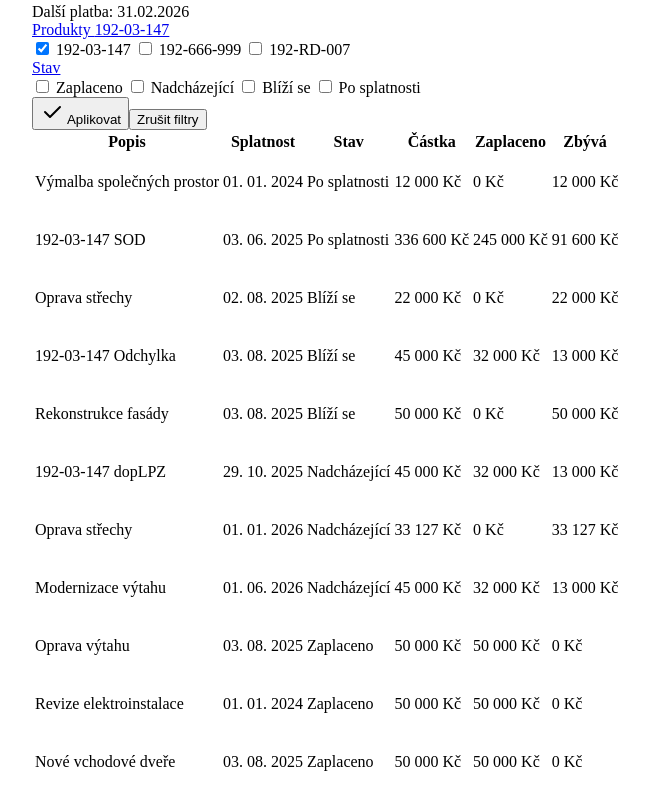
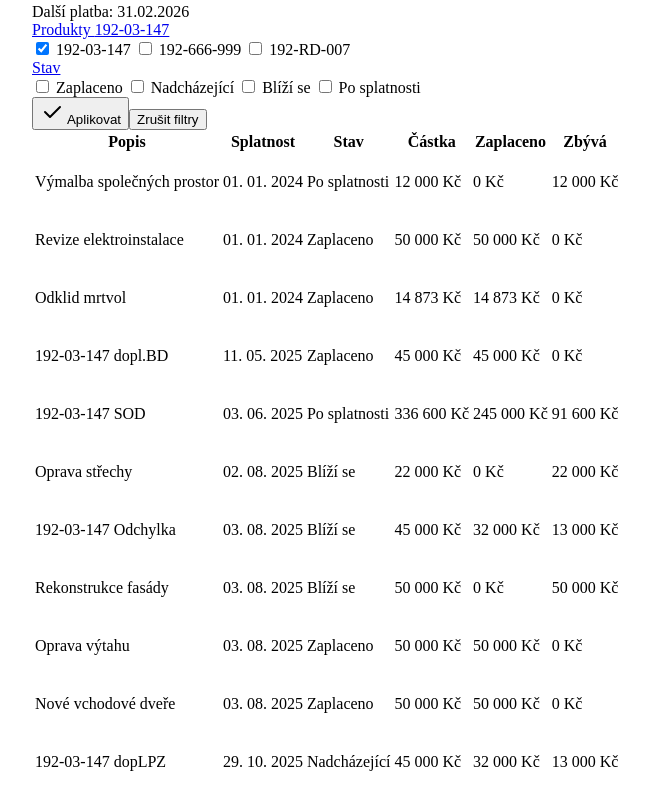
Before and after one commit to TomVitha/ois-vue, a Vue app: page /platby in a window 1280 px wide. Shown: the part 1340-2140 px from the top of the page, without its empty margins (248-897 px from the left). Built offline with nearby package versions, Linux system fonts and the light colour scheme.

Commit message:
Fix price table DataTables init; Remove Payment data computation from component

```diff
--- a/src/components/Payment/Payment.vue
+++ b/src/components/Payment/Payment.vue
@@ -1,13 +1,9 @@
 <script setup lang="ts">
-  import { computed } from 'vue'
-  import { RouterLink } from 'vue-router'
-
   import { useFormatting } from '@/composables/formatting'
-  import { useLocaleStore } from '@/stores/locale'
   import { usePaymentsStore } from '@/stores/payments'
+  import type { PaymentStatusCode } from '@/stores/payments'
 
   const { formatDate, formatCurrency } = useFormatting()
-  const localeStore = useLocaleStore()
   const paymentsStore = usePaymentsStore()
 
   // Prevent undeclared props from falling through onto the root DOM element.
@@ -22,49 +18,16 @@
     duedate: string
     amount: number
     paid: number
+    remaining: number
+    isPartiallyPaid: boolean
+    percentPaid: number
+    status: PaymentStatusCode
+    statusText: string
+    statusBadgeClass: string
     isInvoiceShown?: boolean
     variant?: 'list' | 'table'
   }>(), {
     variant: 'list'
-  })
-
-  // TODO: Get from store
-  const dueDaysThreshold = 7
-  const remainingAmount = computed(() => props.amount - props.paid)
-
-  const isPaid = computed(() => props.paid >= props.amount)
-  const isPartiallyPaid = computed(() => props.paid > 0 && props.paid < props.amount)
-  const percentagePaid = computed(() => {
-    if (props.amount === 0) return 0      // avoid division by zero
-    return Math.min(100, (props.paid / props.amount) * 100).toFixed(2)
-  })
-
-  type PaymentStatus = 'unknown' | 'upcoming' | 'due' | 'overdue' | 'paid'
-  const status = computed<PaymentStatus>(() => {
-    const today = new Date('2025-08-01')    // DEV: hard-coded today date for dev purposes
-    const dueDate = new Date(props.duedate)
-    today.setHours(0, 0, 0, 0)
-    dueDate.setHours(0, 0, 0, 0)
-    const diffDays = Math.ceil((dueDate.getTime() - today.getTime()) / (24 * 60 * 60 * 1000))
-
-    if (isPaid.value) return 'paid'
-    if (diffDays < 0) return 'overdue'
-    if (diffDays <= dueDaysThreshold) return 'due'
-    if (diffDays > dueDaysThreshold) return 'upcoming'
-    return 'unknown'
-  })
-
-  // TODO: Create a status object in store, with texts, class
-  const statusText = computed(() => {
-    const map: Record<PaymentStatus, Record<string, string>> = {
-      unknown: { cs: 'Neznámý', en: 'Unknown' },
-      upcoming: { cs: 'Nadcházející', en: 'Upcoming' },
-      due: { cs: 'Blíží se', en: 'Due' },
-      overdue: { cs: 'Po splatnosti', en: 'Overdue' },
-      paid: { cs: 'Zaplaceno', en: 'Paid' },
-    }
-    const locale = localeStore.locale.startsWith('cs') ? 'cs' : 'en'
-    return map[status.value][locale]
   })
 
   function openPayment() {
@@ -90,16 +53,11 @@
         <div class="fw-bold">{{ formatCurrency(props.amount) }}</div>
         <span
           class="badge"
-          :class="{
-            'bg-success-lt': status === 'paid',
-            'bg-info-lt': status === 'upcoming',
-            'bg-warning-lt': status === 'due',
-            'bg-danger-lt': status === 'overdue'
-          }">
-          {{ statusText }}
+          :class="props.statusBadgeClass">
+          {{ props.statusText }}
         </span>
       </div>
-      <div class="col-12" v-if="isPartiallyPaid">
+      <div class="col-12" v-if="props.isPartiallyPaid">
         <div class="row gy-1">
           <div class="col">
             <!-- <div class="text-secondary">Zaplaceno</div> -->
@@ -107,19 +65,19 @@
           </div>
           <div class="col text-end">
             <!-- <div class="text-secondary">Zbývá</div> -->
-            <div class="fs-5 text-secondary">{{ formatCurrency(remainingAmount) }}</div>
+            <div class="fs-5 text-secondary">{{ formatCurrency(props.remaining) }}</div>
           </div>
           <div class="col-12">
             <div class="progress progress-sm">
               <div
                 class="progress-bar bg-success"
-                :style="`width: ${percentagePaid}%`"
-                :title="`${percentagePaid}% zaplaceno`"
+                :style="`width: ${props.percentPaid}%`"
+                :title="`${props.percentPaid}% zaplaceno`"
                 role="progressbar"
-                :aria-valuenow="percentagePaid"
+                :aria-valuenow="props.percentPaid"
                 aria-valuemin="0"
                 aria-valuemax="100">
-                <span class="visually-hidden"> {{ percentagePaid }}% zaplaceno</span>
+                <span class="visually-hidden"> {{ props.percentPaid }}% zaplaceno</span>
               </div>
             </div>
           </div>
@@ -142,26 +100,21 @@
     <td data-label="Splatnost" :data-sort="props.duedate">
       {{ formatDate(props.duedate) }}
     </td>
-    <td data-label="Stav">
+    <td data-label="Stav" :data-sort="props.status">
       <span
         class="badge"
-        :class="{
-          'bg-success-lt': status === 'paid',
-          'bg-info-lt': status === 'upcoming',
-          'bg-yellow-lt': status === 'due',
-          'bg-danger-lt': status === 'overdue'
-        }">
-        {{ statusText }}
+        :class="props.statusBadgeClass">
+        {{ props.statusText }}
       </span>
     </td>
-    <td class="text-success text-sm-end" data-label="Částka">
+    <td class="text-success text-sm-end" :data-sort="props.amount" data-label="Částka">
       {{ formatCurrency(props.amount) }}
     </td>
-    <td class="text-sm-end" data-label="Zaplaceno">
+    <td class="text-sm-end" :data-sort="props.paid" data-label="Zaplaceno">
       {{ formatCurrency(props.paid) }}
     </td>
-    <td class="text-sm-end" data-label="Zbývá">
-      {{ formatCurrency(remainingAmount) }}
+    <td class="text-sm-end" :data-sort="props.remaining" data-label="Zbývá">
+      {{ formatCurrency(props.remaining) }}
     </td>
   </tr>
 </template>
--- a/src/stores/payments.ts
+++ b/src/stores/payments.ts
@@ -4,6 +4,7 @@
 
 import { defineStore } from 'pinia'
 import { computed, ref } from 'vue'
+import { useLocaleStore } from '@/stores/locale'
 
 type PaymentHistoryItem = {
   id: number
@@ -20,6 +21,43 @@ type PaymentDataItem = {
   paid: number
   isInvoiceShown?: boolean
   paymentHistory?: PaymentHistoryItem[]
+}
+
+export type PaymentStatusCode = 0 | 1 | 2 | 3 | 4
+type PaymentStatusKey = 'unknown' | 'upcoming' | 'due' | 'paid' | 'overdue'
+type PaymentStatusMeta = {
+  key: PaymentStatusKey
+  text: { cs: string; en: string }
+  badgeClass: string
+}
+
+// Single source of truth for status ordering, localized text and badge styles.
+const PAYMENT_STATUSES: Record<PaymentStatusCode, PaymentStatusMeta> = {
+  0: {
+    key: 'unknown',
+    text: { cs: 'Neznámý', en: 'Unknown' },
+    badgeClass: 'bg-secondary-lt'
+  },
+  1: {
+    key: 'upcoming',
+    text: { cs: 'Nadcházející', en: 'Upcoming' },
+    badgeClass: 'bg-info-lt'
+  },
+  2: {
+    key: 'due',
+    text: { cs: 'Blíží se', en: 'Due' },
+    badgeClass: 'bg-warning-lt'
+  },
+  3: {
+    key: 'paid',
+    text: { cs: 'Zaplaceno', en: 'Paid' },
+    badgeClass: 'bg-success-lt'
+  },
+  4: {
+    key: 'overdue',
+    text: { cs: 'Po splatnosti', en: 'Overdue' },
+    badgeClass: 'bg-danger-lt'
+  }
 }
 
 // VÝCHOZÍ DATA
@@ -100,6 +138,7 @@ const paymentsData = ref<PaymentDataItem[]>([
 
 export const usePaymentsStore = defineStore('payments', () => {
 
+  const localeStore = useLocaleStore()
   const dueDaysThreshold = ref(7)
   // const today = ref(new Date())
   const today = ref(new Date('2025-08-01')) // DEV: hard-coded datum dneška, aby byly vidět všechny stavy plateb
@@ -115,14 +154,26 @@ export const usePaymentsStore = defineStore('payments', () => {
       const paidFromHistory = paymentHistory.reduce((sum, h) => sum + h.amount, 0)
       const paid = paymentHistory.length > 0 ? paidFromHistory : p.paid
       const isPaid = paid >= p.amount
-      const daysBetweenTodayAndDueDate = Math.ceil(
-        (new Date(p.duedate).getTime() - today.value.getTime()) / (24 * 60 * 60 * 1000)
-      )
-      const status =
-        isPaid ? 'paid'
-          : daysBetweenTodayAndDueDate < 0 ? 'overdue'
-            : daysBetweenTodayAndDueDate <= dueDaysThreshold.value ? 'due'
-              : 'upcoming'
+      const locale = localeStore.locale.startsWith('cs') ? 'cs' : 'en'
+      const dueDateTimestamp = new Date(p.duedate).getTime()
+      const daysBetweenTodayAndDueDate = Number.isNaN(dueDateTimestamp)
+        ? Number.NaN
+        : Math.ceil((dueDateTimestamp - today.value.getTime()) / (24 * 60 * 60 * 1000))
+
+      let status: PaymentStatusCode = 0
+      if (isPaid) {
+        status = 3
+      } else if (!Number.isFinite(daysBetweenTodayAndDueDate)) {
+        status = 0
+      } else if (daysBetweenTodayAndDueDate < 0) {
+        status = 4
+      } else if (daysBetweenTodayAndDueDate <= dueDaysThreshold.value) {
+        status = 2
+      } else {
+        status = 1
+      }
+
+      const statusMeta = PAYMENT_STATUSES[status]
 
       return {
         ...p,
@@ -134,6 +185,9 @@ export const usePaymentsStore = defineStore('payments', () => {
         percentPaid: p.amount === 0 ? 0 : Math.min(100, Math.round((paid / p.amount) * 100)),
         daysBetweenTodayAndDueDate,
         status,
+        statusKey: statusMeta.key,
+        statusText: statusMeta.text[locale],
+        statusBadgeClass: statusMeta.badgeClass,
         accountNumberCG,
         varSymbol: `74646${String(p.id).padStart(2, '0')}`, // DEV: hard-coded
         message: '192-03-147 KD1' // DEV: hard-coded
@@ -142,11 +196,11 @@ export const usePaymentsStore = defineStore('payments', () => {
   )
 
   // PŘEHLEDY
-  const paidPayments = computed(() => payments.value.filter(p => p.status === 'paid'))
-  const overduePayments = computed(() => payments.value.filter(p => p.status === 'overdue'))
-  const upcomingPayments = computed(() => payments.value.filter(p => { return p.status === 'due' || p.status === 'upcoming' }))
-  const upcomingNotDuePayments = computed(() => payments.value.filter(p => p.status === 'upcoming'))
-  const duePayments = computed(() => payments.value.filter(p => p.status === 'due'))
+  const paidPayments = computed(() => payments.value.filter(p => p.status === 3))
+  const overduePayments = computed(() => payments.value.filter(p => p.status === 4))
+  const upcomingPayments = computed(() => payments.value.filter(p => p.status === 2 || p.status === 1))
+  const upcomingNotDuePayments = computed(() => payments.value.filter(p => p.status === 1))
+  const duePayments = computed(() => payments.value.filter(p => p.status === 2))
   const partiallyPaidPayments = computed(() => payments.value.filter(p => p.isPartiallyPaid))
 
   const selectedPayment = computed(() =>
```
Also changed, not shown: src/components/Payment/Payments.vue (+44 -9 lines).
